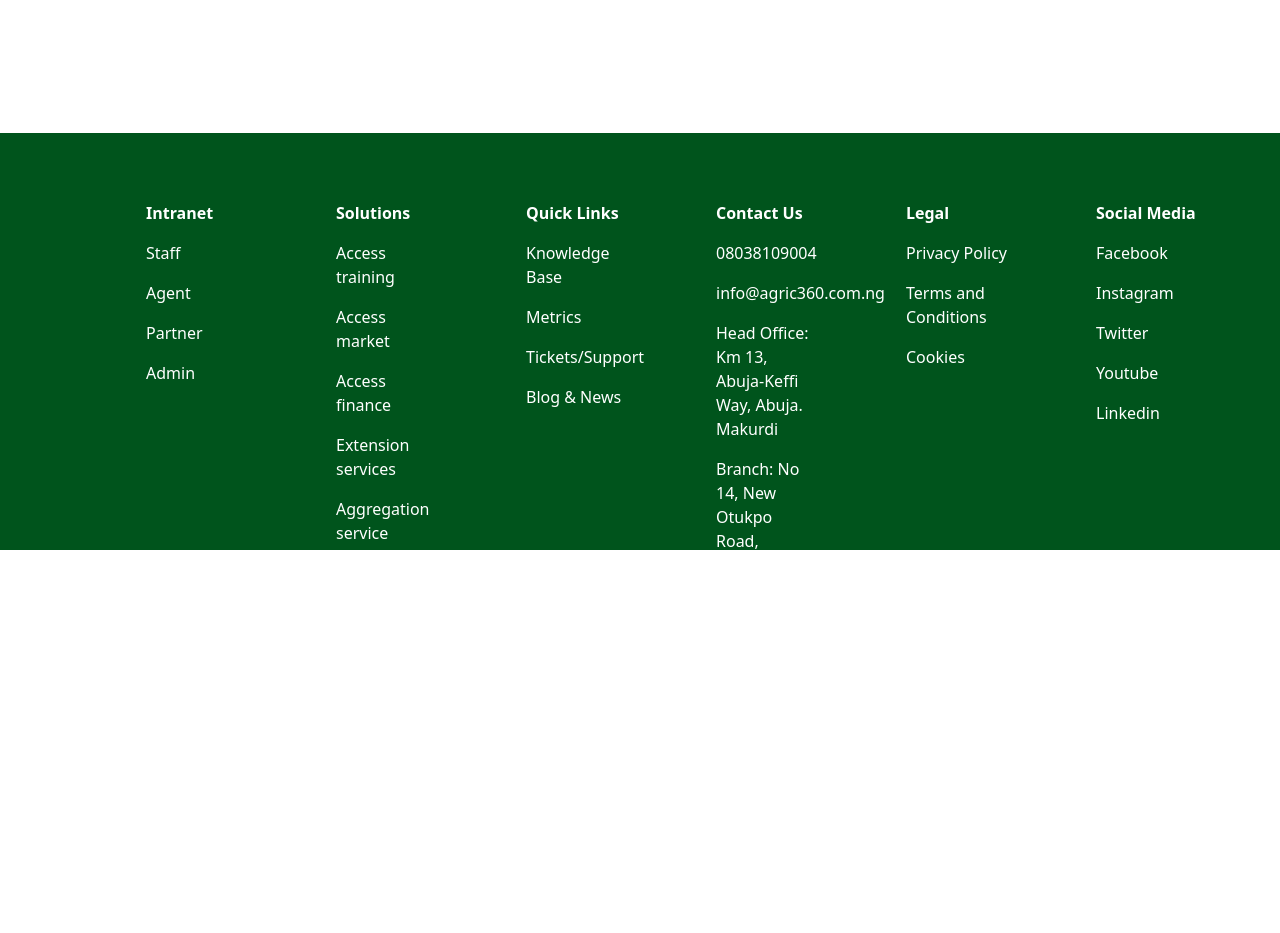
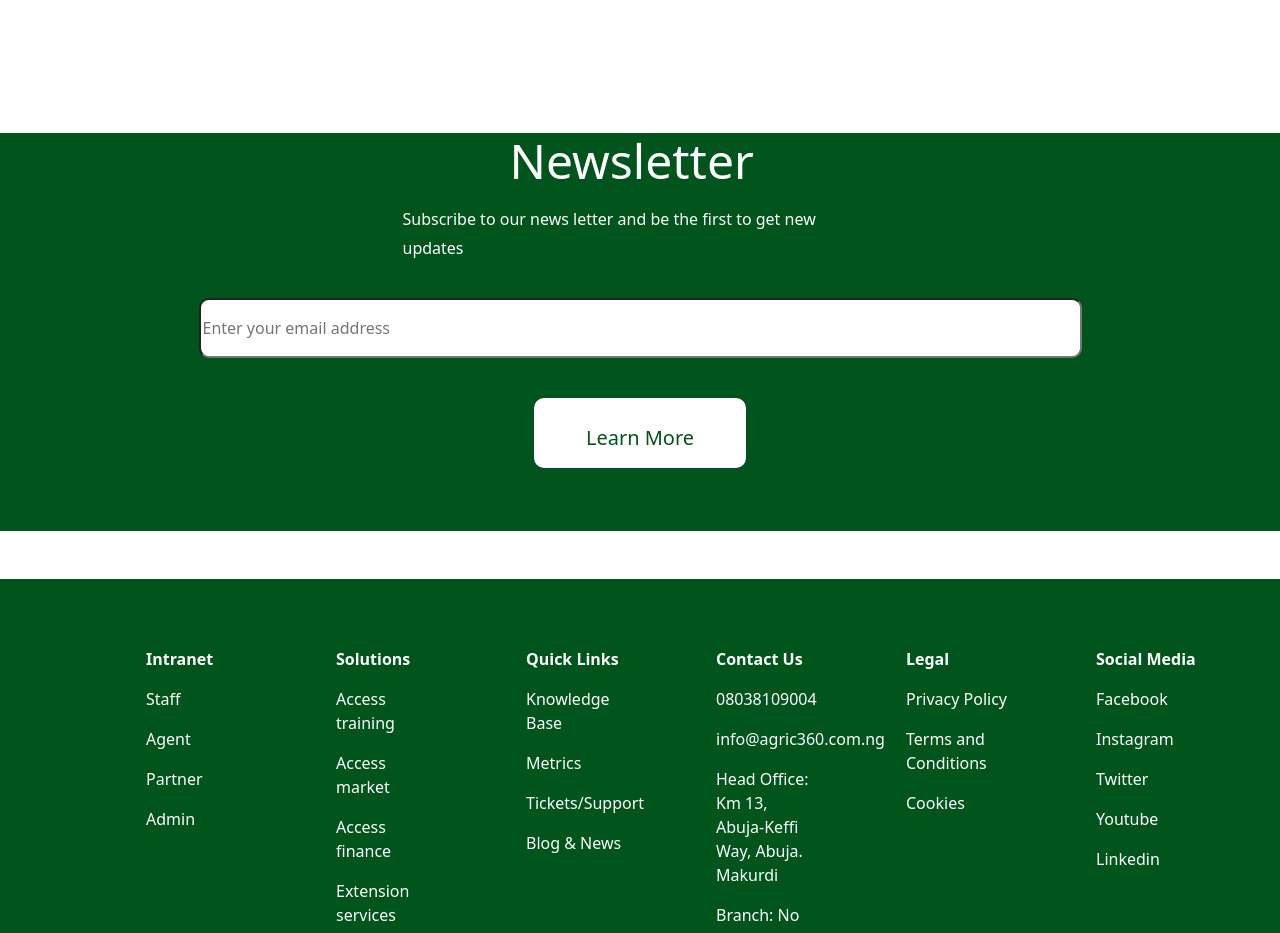
Before and after one commit to MuhammadShameel/agric-360-landing-page, a plain HTML site: page index.html in a window 1280 px wide. Shown: the part 4220-5153 px from the top of the page. Before the commit the page ends 4821 px from the top, so only its background shows below. Drawn offline with nearby package versions, Linux system fonts and the light colour scheme; files whose address does not match are found by name.

Commit message:
news section has been created

```diff
--- a/css/index.css
+++ b/css/index.css
@@ -214,6 +214,55 @@
   font-weight: 700;
   line-height: 27.24px;
 }
+
+/* Report section  */
+.news-letter {
+  width: 100%;
+  height: 398px;
+  background-color: #00541c;
+  margin: 48px 0px 48px 0px;
+}
+
+.news-letter-head {
+  color: #ffffff;
+  width: 261px;
+  /* padding: 61px auto 16px auto !important; */
+}
+.news-content {
+  margin-top: 61px;
+}
+.news-text {
+  color: #ffffff !important;
+  margin-top: 16px;
+  width: 475px;
+}
+.news-input {
+  width: 883px;
+  height: 60px;
+  border-radius: 10px;
+  display: flex;
+  justify-content: center;
+  margin-top: 35px;
+  margin-bottom: 40px;
+}
+.news_btn {
+  width: 212px;
+  height: 70px;
+  border-radius: 10px;
+  padding: 7px, 50px, 7px, 50px;
+  gap: 10px;
+  border: none;
+  background-color: #ffffff;
+  color: #00541c;
+  margin: 40px auto 148px auto;
+}
+.news_text {
+  font-size: 20px;
+  font-weight: 500;
+  line-height: 30px;
+}
+/* Report section  */
+
 /* Footer  */
 .footer-head {
   font-size: 16px;
--- a/index.html
+++ b/index.html
@@ -197,6 +197,7 @@
         </div>
     </div>
     <!-- Solution  -->
+
     <!-- Choos Us  -->
     <section class="choose_us">
         <div class="container">
@@ -208,6 +209,7 @@
         </div>
     </section>
     <!-- Choos Us  -->
+
     <!-- Report Section  -->
     <div class="container">
         <section class="report-updated">
@@ -219,11 +221,26 @@
                     More</span></button>
         </section>
     </div>
-
     <!-- Report Section  -->
 
+    <!-- News Letter section  -->
+    <section class="news-letter">
+        <div class="container">
+            <div class="news-content">
+                <h2 class="news-letter-head mx-auto">Newsletter</h2>
+                <div class="normal_font news-text mx-auto">
+                    Subscribe to our news letter and be the first to get new updates
+                </div>
+                <input type="text" class="news-input mx-auto" placeholder="Enter your email address">
+                <button class="news_btn d-flex justify-content-center "><span class="news_text mt-4 ">Learn
+                        More</span></button>
+            </div>
+        </div>
+    </section>
+    <!-- News Letter section  -->
+
     <!-- Footer -->
-    <footer class="footer">
+    <footer class=" footer">
         <div class="container">
             <div class="row">
                 <div class="col-md-2">
```
